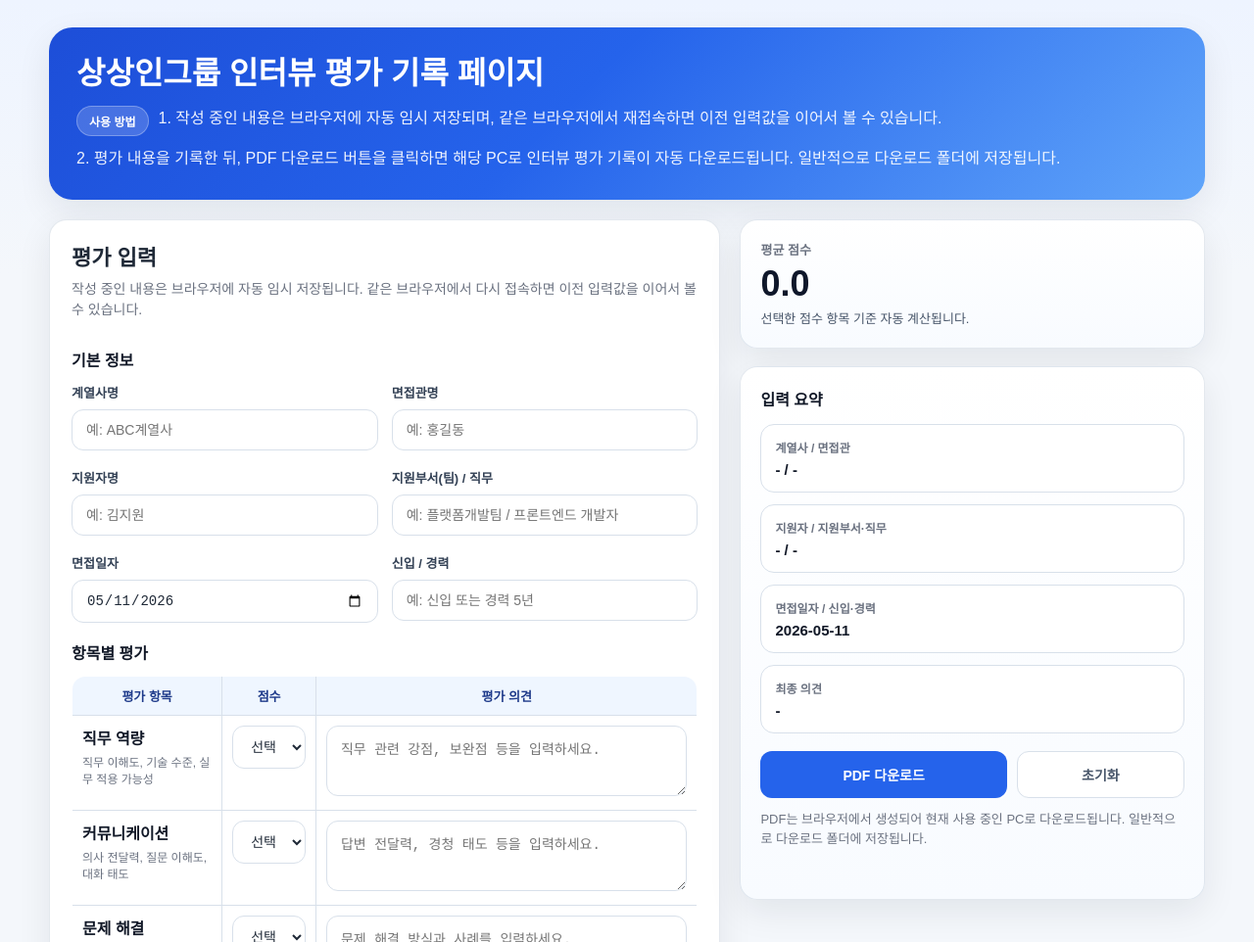
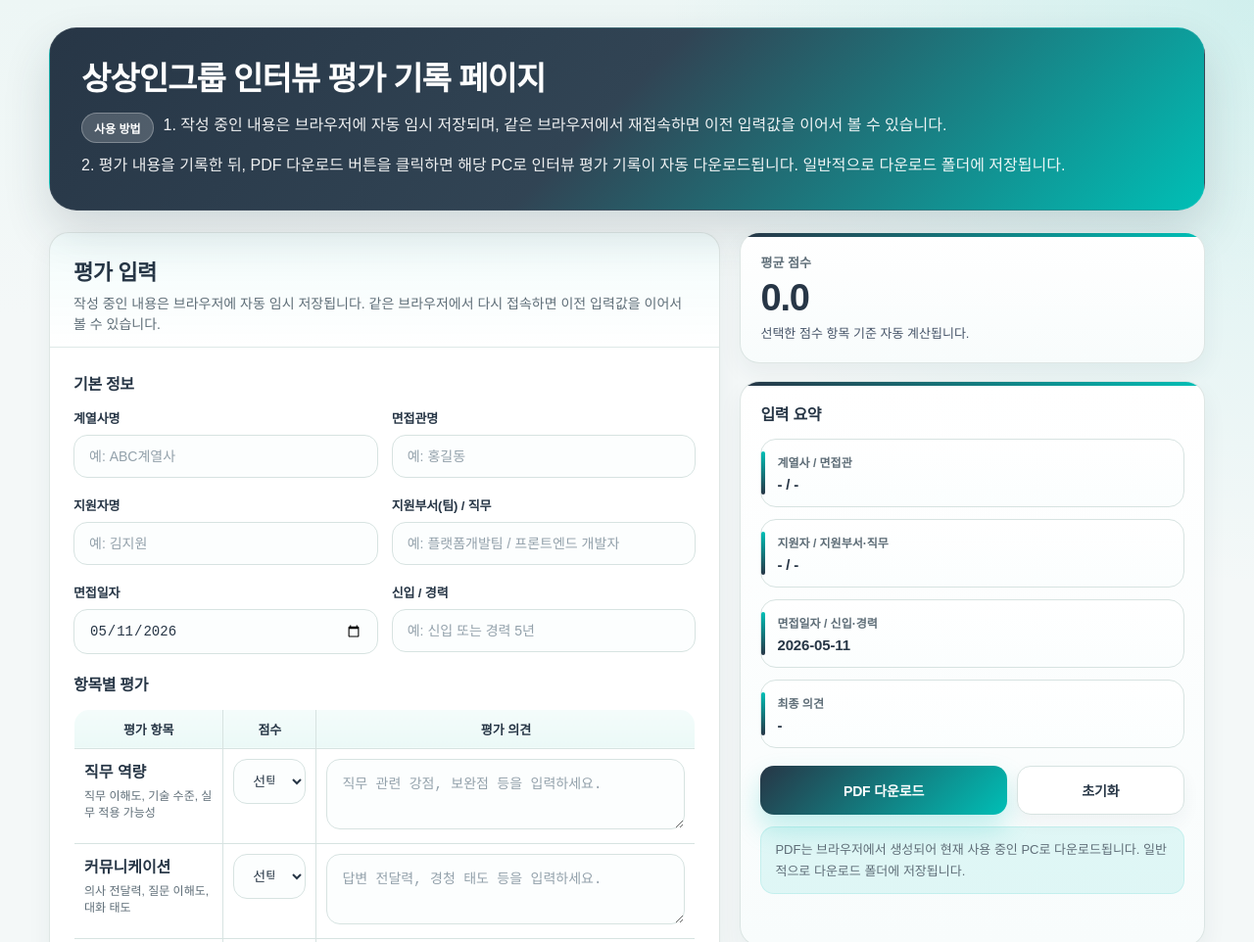
Before and after one commit to ymchoi-hr/ssi_interview_record, a plain HTML site: page index.html in a window 1280 px wide. Shown: the top 962 px of the page at 98% size. Drawn offline with nearby package versions, Linux system fonts and the light colour scheme.

Commit message:
Add files via upload

```diff
--- a/index.html
+++ b/index.html
@@ -8,19 +8,23 @@
   <script src="https://cdn.jsdelivr.net/npm/jspdf@2.5.1/dist/jspdf.umd.min.js"></script>
   <style>
     :root {
-      --bg: #f4f7fb;
+      --bg: #f4f8f8;
       --panel: #ffffff;
-      --line: #d8e0ea;
-      --line-strong: #aebdce;
-      --text: #1f2937;
-      --muted: #6b7280;
-      --brand: #2563eb;
-      --brand-dark: #1d4ed8;
+      --line: #d7e3e1;
+      --line-strong: #a8bdb9;
+      --text: #273646;
+      --muted: #5f6e78;
+      --brand: #00bfb6;
+      --brand-deep: #009b94;
+      --brand-dark: #273646;
+      --brand-soft: rgba(0, 191, 182, 0.1);
+      --brand-soft-strong: #e9faf8;
       --good: #16a34a;
       --warn: #ca8a04;
       --bad: #dc2626;
-      --shadow: 0 12px 35px rgba(15, 23, 42, 0.08);
-      --radius: 18px;
+      --shadow: 0 18px 40px rgba(39, 54, 70, 0.08);
+      --shadow-soft: 0 10px 24px rgba(39, 54, 70, 0.06);
+      --radius: 20px;
     }
 
     * { box-sizing: border-box; }
@@ -28,7 +32,9 @@
       margin: 0;
       font-family: "Apple SD Gothic Neo", "Malgun Gothic", "Noto Sans KR", sans-serif;
       color: var(--text);
-      background: linear-gradient(180deg, #eef4ff 0%, var(--bg) 280px);
+      background:
+        radial-gradient(circle at top right, rgba(0, 191, 182, 0.12), transparent 28%),
+        linear-gradient(180deg, #edf6f5 0%, var(--bg) 320px);
     }
 
     .container {
@@ -37,18 +43,23 @@
     }
 
     .hero {
-      background: linear-gradient(135deg, #1d4ed8 0%, #2563eb 45%, #60a5fa 100%);
+      background: linear-gradient(135deg, #273646 0%, #314454 48%, #00bfb6 100%);
       color: white;
-      border-radius: 24px;
-      padding: 28px;
-      box-shadow: var(--shadow);
-      margin-bottom: 20px;
+      border-radius: 28px;
+      padding: 32px;
+      box-shadow: 0 22px 48px rgba(39, 54, 70, 0.16);
+      margin-bottom: 22px;
+      border: 1px solid rgba(255,255,255,0.08);
+      overflow: hidden;
+      position: relative;
     }
 
     .hero h1 {
       margin: 0 0 10px;
-      font-size: 32px;
+      font-size: 33px;
       line-height: 1.2;
+      letter-spacing: -0.03em;
+      font-weight: 900;
     }
 
     .hero p {
@@ -66,19 +77,23 @@
 
     .panel {
       background: var(--panel);
-      border: 1px solid rgba(174, 189, 206, 0.35);
+      border: 1px solid rgba(168, 189, 185, 0.38);
       border-radius: var(--radius);
-      box-shadow: var(--shadow);
+      box-shadow: var(--shadow-soft);
       overflow: hidden;
     }
 
     .panel-header {
-      padding: 20px 22px 8px;
+      padding: 22px 24px 12px;
+      background: linear-gradient(180deg, rgba(0, 191, 182, 0.05) 0%, rgba(255,255,255,0) 100%);
+      border-bottom: 1px solid rgba(215, 227, 225, 0.75);
     }
 
     .panel-header h2 {
       margin: 0;
       font-size: 22px;
+      color: var(--brand-dark);
+      letter-spacing: -0.02em;
     }
 
     .panel-header p {
@@ -89,14 +104,15 @@
     }
 
     .panel-body {
-      padding: 20px 22px 24px;
+      padding: 24px;
     }
 
     .section-title {
-      margin: 0 0 12px;
+      margin: 0 0 14px;
       font-size: 16px;
-      font-weight: 700;
-      color: #111827;
+      font-weight: 800;
+      color: var(--brand-dark);
+      letter-spacing: -0.02em;
     }
 
     .grid-2, .grid-3 {
@@ -116,37 +132,49 @@
 
     .field label {
       font-size: 13px;
-      font-weight: 700;
-      color: #334155;
+      font-weight: 800;
+      color: var(--brand-dark);
+      letter-spacing: -0.01em;
     }
 
     input, textarea, select {
       width: 100%;
       border: 1px solid var(--line);
-      background: #fff;
+      background: #fcfefe;
       color: var(--text);
-      border-radius: 12px;
-      padding: 12px 14px;
+      border-radius: 14px;
+      padding: 13px 15px;
       font-size: 14px;
       outline: none;
-      transition: border-color .2s, box-shadow .2s;
+      transition: border-color .2s, box-shadow .2s, background .2s, transform .2s;
+    }
+
+    input::placeholder, textarea::placeholder {
+      color: #93a1ab;
+    }
+
+    input:hover, textarea:hover, select:hover {
+      border-color: rgba(0, 191, 182, 0.45);
+      background: #ffffff;
     }
 
     input:focus, textarea:focus, select:focus {
-      border-color: #7aa6ff;
-      box-shadow: 0 0 0 4px rgba(37, 99, 235, 0.12);
+      border-color: rgba(0, 191, 182, 0.8);
+      background: #ffffff;
+      box-shadow: 0 0 0 4px rgba(0, 191, 182, 0.12);
     }
 
-    textarea { min-height: 92px; resize: vertical; }
+    textarea { min-height: 100px; resize: vertical; }
 
     .score-table {
       width: 100%;
       border-collapse: collapse;
       table-layout: fixed;
       border: 1px solid var(--line);
-      border-radius: 14px;
+      border-radius: 16px;
       overflow: hidden;
       margin-bottom: 18px;
+      box-shadow: inset 0 1px 0 rgba(255,255,255,0.7);
     }
 
     .score-table th,
@@ -162,9 +190,9 @@
     .score-table th:last-child, .score-table td:last-child { border-right: none; }
 
     .score-table thead th {
-      background: #eff6ff;
+      background: linear-gradient(180deg, #f4fcfb 0%, #ebf9f7 100%);
       font-size: 13px;
-      color: #1e3a8a;
+      color: var(--brand-dark);
       text-align: center;
       font-weight: 800;
     }
@@ -174,9 +202,9 @@
     .score-table .col-comment { width: 61%; }
 
     .item-name {
-      font-weight: 700;
+      font-weight: 800;
       margin-bottom: 6px;
-      color: #111827;
+      color: var(--brand-dark);
     }
 
     .item-guide {
@@ -218,13 +246,14 @@
       display: flex;
       align-items: center;
       justify-content: center;
-      padding: 12px 14px;
-      border-radius: 12px;
+      padding: 13px 14px;
+      border-radius: 14px;
       border: 1px solid var(--line);
       background: #fff;
       cursor: pointer;
       font-weight: 800;
       transition: all .2s ease;
+      box-shadow: 0 4px 14px rgba(39, 54, 70, 0.04);
     }
 
     .decision-option.pass input:checked + label {
@@ -253,11 +282,23 @@
     }
 
     .stat-card {
-      background: linear-gradient(180deg, #ffffff 0%, #f8fbff 100%);
-      border: 1px solid rgba(174, 189, 206, 0.35);
+      background: linear-gradient(180deg, #ffffff 0%, #f8fcfc 100%);
+      border: 1px solid rgba(168, 189, 185, 0.38);
       border-radius: var(--radius);
-      box-shadow: var(--shadow);
+      box-shadow: var(--shadow-soft);
       padding: 20px;
+      position: relative;
+      overflow: hidden;
+    }
+
+    .stat-card::before {
+      content: "";
+      position: absolute;
+      left: 0;
+      top: 0;
+      width: 100%;
+      height: 4px;
+      background: linear-gradient(90deg, var(--brand-dark) 0%, var(--brand) 100%);
     }
 
     .stat-label {
@@ -268,11 +309,12 @@
     }
 
     .stat-value {
-      font-size: 36px;
+      font-size: 38px;
       font-weight: 900;
       line-height: 1;
       margin-bottom: 8px;
-      color: #0f172a;
+      color: var(--brand-dark);
+      letter-spacing: -0.03em;
     }
 
     .stat-sub {
@@ -288,9 +330,22 @@
 
     .summary-item {
       border: 1px solid var(--line);
-      border-radius: 14px;
-      padding: 14px;
-      background: #fff;
+      border-radius: 16px;
+      padding: 14px 14px 14px 16px;
+      background: linear-gradient(180deg, #ffffff 0%, #fbfefe 100%);
+      box-shadow: inset 0 1px 0 rgba(255,255,255,0.8);
+      position: relative;
+    }
+
+    .summary-item::before {
+      content: "";
+      position: absolute;
+      left: 0;
+      top: 12px;
+      bottom: 12px;
+      width: 4px;
+      border-radius: 999px;
+      background: linear-gradient(180deg, var(--brand) 0%, var(--brand-dark) 100%);
     }
 
     .summary-item .label {
@@ -303,8 +358,9 @@
     .summary-item .value {
       font-size: 15px;
       font-weight: 800;
-      color: #111827;
+      color: var(--brand-dark);
       word-break: break-word;
+      letter-spacing: -0.01em;
     }
 
     .actions {
@@ -318,42 +374,55 @@
       appearance: none;
       border: none;
       cursor: pointer;
-      border-radius: 12px;
-      padding: 13px 18px;
+      border-radius: 14px;
+      padding: 14px 18px;
       font-size: 14px;
       font-weight: 800;
-      transition: transform .05s ease, background .2s ease, opacity .2s ease;
+      letter-spacing: -0.01em;
+      transition: transform .12s ease, box-shadow .2s ease, background .2s ease, opacity .2s ease, border-color .2s ease;
+    }
+
+    button:hover {
+      transform: translateY(-1px);
     }
 
     button:active { transform: translateY(1px); }
 
     .btn-primary {
-      background: var(--brand);
+      background: linear-gradient(135deg, var(--brand-dark) 0%, var(--brand) 100%);
       color: white;
       flex: 1 1 220px;
+      box-shadow: 0 14px 28px rgba(0, 191, 182, 0.24);
     }
 
-    .btn-primary:hover { background: var(--brand-dark); }
+    .btn-primary:hover {
+      box-shadow: 0 16px 30px rgba(0, 191, 182, 0.28);
+    }
 
     .btn-secondary {
-      background: #eff6ff;
-      color: #1d4ed8;
-      border: 1px solid #bfdbfe;
+      background: #eefbf9;
+      color: var(--brand-dark);
+      border: 1px solid rgba(0, 191, 182, 0.28);
       flex: 1 1 140px;
     }
 
     .btn-ghost {
       background: #fff;
-      color: #475569;
+      color: var(--brand-dark);
       border: 1px solid var(--line);
       flex: 1 1 140px;
+      box-shadow: 0 8px 18px rgba(39, 54, 70, 0.05);
     }
 
     .save-note {
       margin-top: 12px;
       font-size: 13px;
       color: var(--muted);
-      line-height: 1.5;
+      line-height: 1.65;
+      background: var(--brand-soft);
+      border: 1px solid rgba(0, 191, 182, 0.12);
+      border-radius: 14px;
+      padding: 12px 14px;
     }
 
     .status {
@@ -390,6 +459,7 @@
       font-weight: 900;
       margin-bottom: 22px;
       letter-spacing: -0.02em;
+      color: var(--brand-dark);
     }
 
     .pdf-meta {
@@ -410,8 +480,9 @@
 
     .pdf-meta th {
       width: 110px;
-      background: #f3f4f6;
+      background: #eef8f7;
       text-align: left;
+      color: var(--brand-dark);
     }
 
     .pdf-section {
@@ -430,7 +501,8 @@
     }
 
     .pdf-score th {
-      background: #eff6ff;
+      background: #eef8f7;
+      color: var(--brand-dark);
     }
 
     .pdf-box {
```
